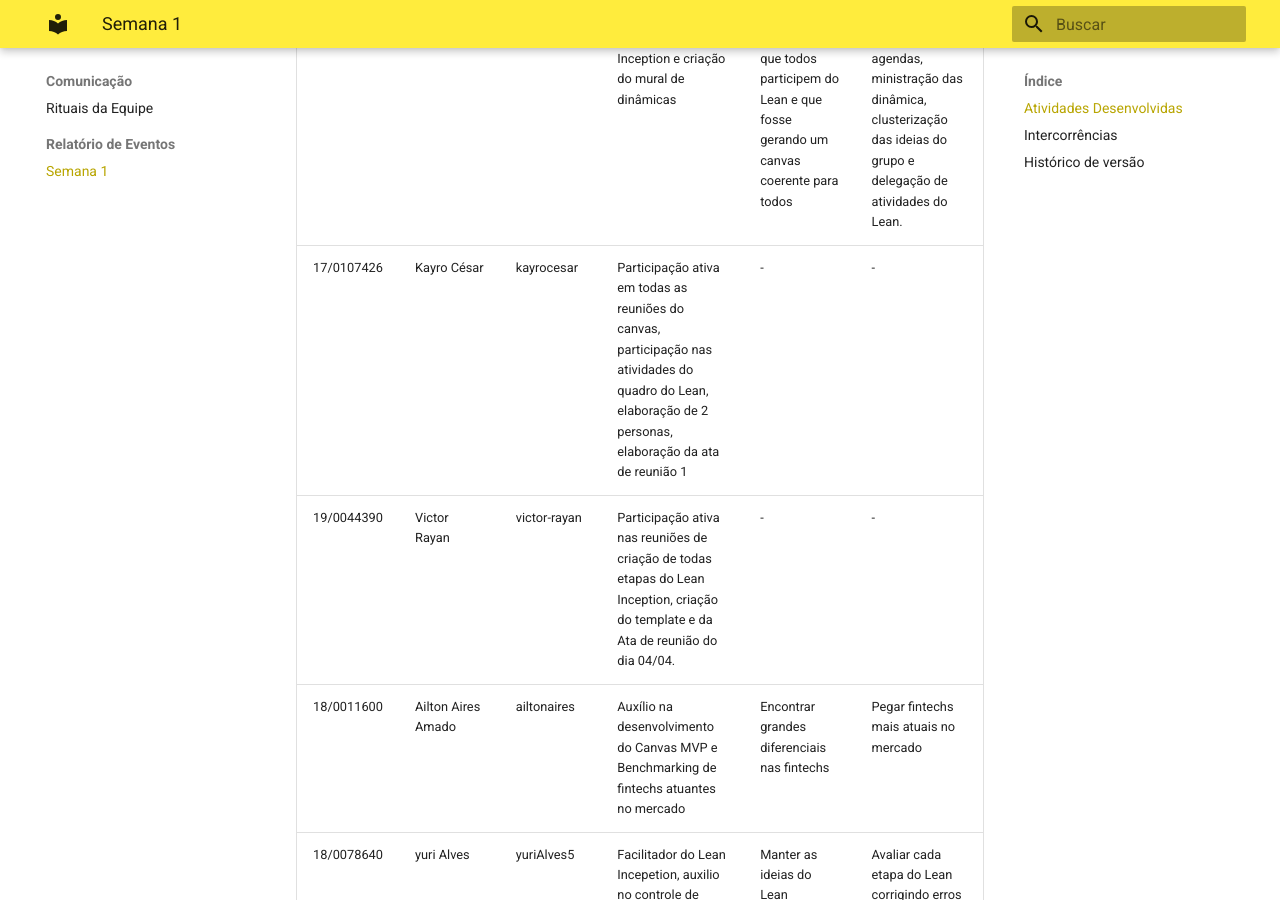
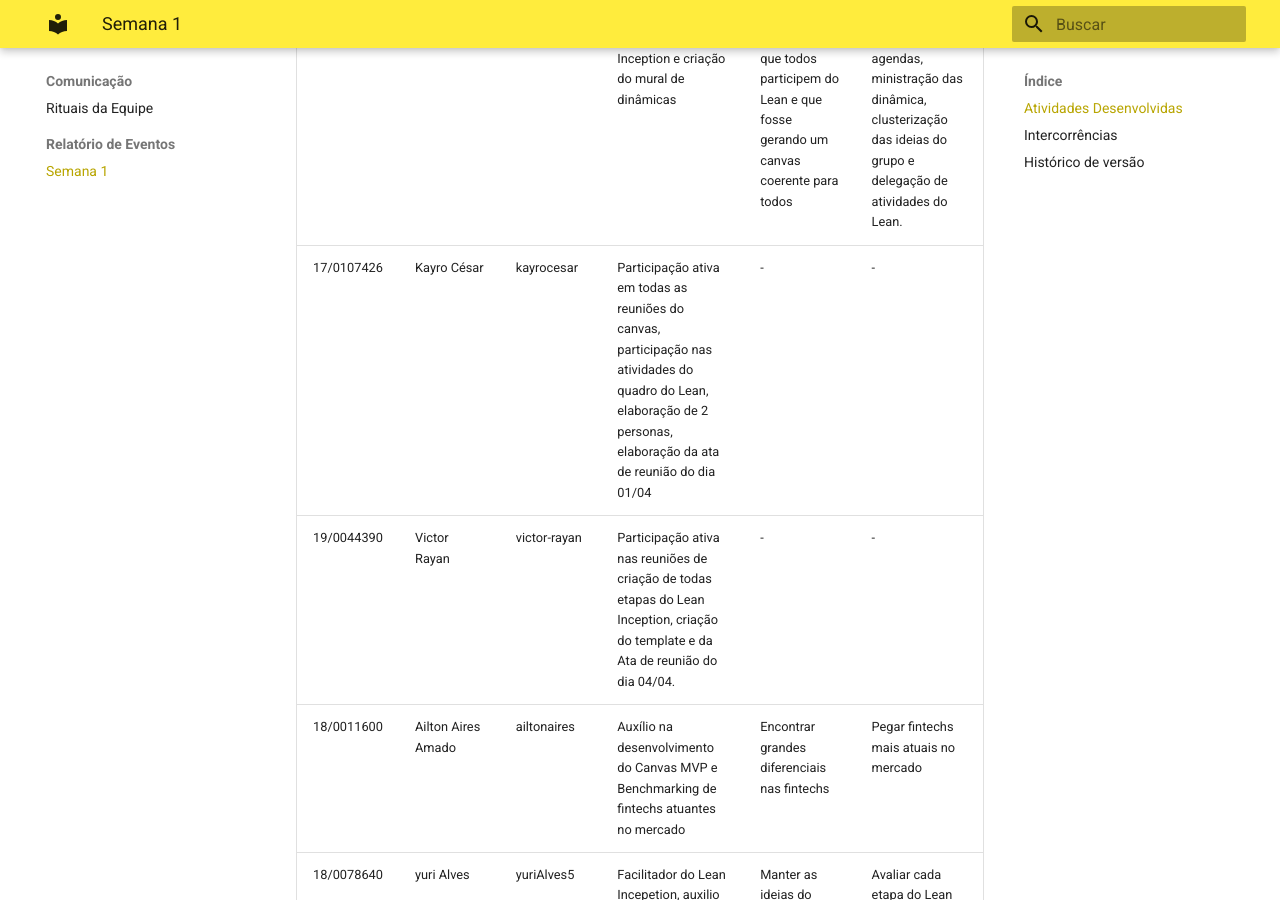
Before and after one commit to Simula-Fin/DOCS, an MkDocs documentation site: the page built from docs/reports/week1.md, in a window 1280 px wide and 900 px high, scrolled down 1416 px. Built offline with MkDocs 1.6.1 and Material for MkDocs 9.7.7, drawn with Linux system fonts in a browser that asks for light colours.

Commit message:
Update file week1.md

```diff
--- a/docs/reports/week1.md
+++ b/docs/reports/week1.md
@@ -9,7 +9,7 @@
 | 18/0123459 | João Durso      | jvsdurso        | Documentação dos artefatos no Gitlab Pages                                                                                                                         | Definir um modelo de organização para o documento                            | Perguntei ao professor como seria a organização ideal na visão dele               |
 | 20/0017519 | Eurico Neto     | EuricoAbreu     | Participação ativa em todas as reuniões com a finalidade de gerar o Canvas MVP, revisão de MR relacionado ao GitPages, ajuda na organização geral do projeto       | Forma de comunicar em grupos menores e registrar o progresso de cada reunião | Resolvido com a criação de um servidor no Discord, com canais e chats específicos |
 | 18/0103792 | Júlia Farias  | julisous       | Facilitação do Lean Inception e criação do mural de dinâmicas | Fazer com que todos participem do Lean e que fosse gerando um canvas coerente para todos |Montagem das agendas, ministração das dinâmica, clusterização das ideias do grupo e delegação de atividades do Lean.                                                                                                                               | Conversar os outros integrantes do grupo e olhar a documentação do GitLab         |
-| 17/0107426 | Kayro César   | kayrocesar       |   Participação ativa em todas as reuniões do canvas, participação nas atividades do quadro do Lean, elaboração de 2 personas, elaboração        da ata de reunião 1                                                                                                                         | -          |-
+| 17/0107426 | Kayro César   | kayrocesar       |   Participação ativa em todas as reuniões do canvas, participação nas atividades do quadro do Lean, elaboração de 2 personas, elaboração        da ata de reunião  do dia 01/04                                                                                                                      | -          |-
 | 19/0044390 | Victor Rayan   | victor-rayan | Participação ativa nas reuniões de criação de todas etapas do Lean Inception, criação do template e da Ata de reunião do dia 04/04.                             | -                                                                            | -                                                                                 |
 | 18/0011600 | Ailton Aires Amado | ailtonaires | Auxílio na desenvolvimento do Canvas MVP e Benchmarking de fintechs atuantes no mercado | Encontrar grandes diferenciais nas fintechs | Pegar fintechs mais atuais no mercado |
 | 18/0078640 | yuri Alves | yuriAlves5 | Facilitador do Lean Incepetion, auxilio no controle de fluxo do Lean | Manter as ideias do Lean alinhadas e sem duplicidade durante a construção | Avaliar cada etapa do Lean corrigindo erros e mantendo o fluxo coerente |
```
